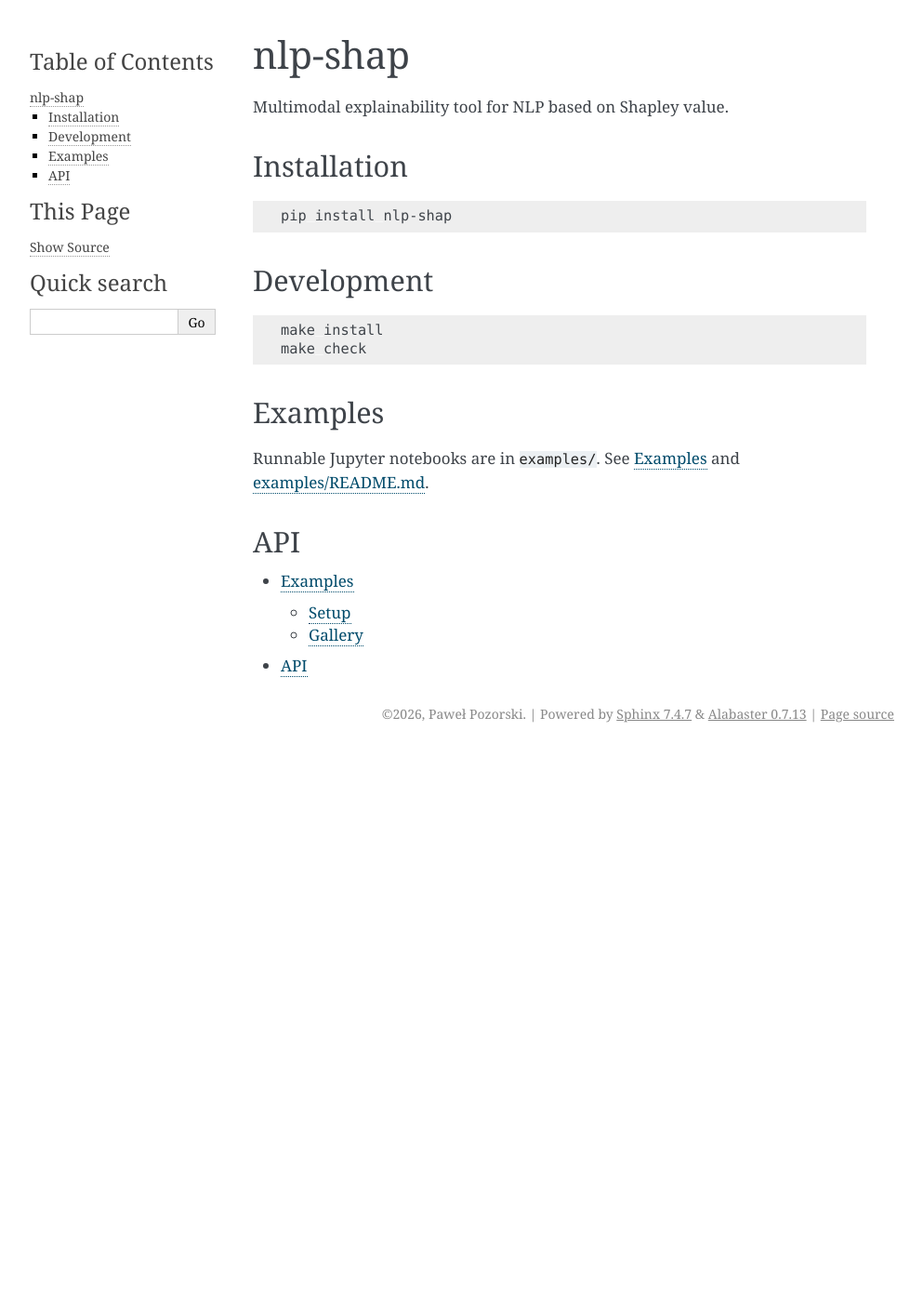
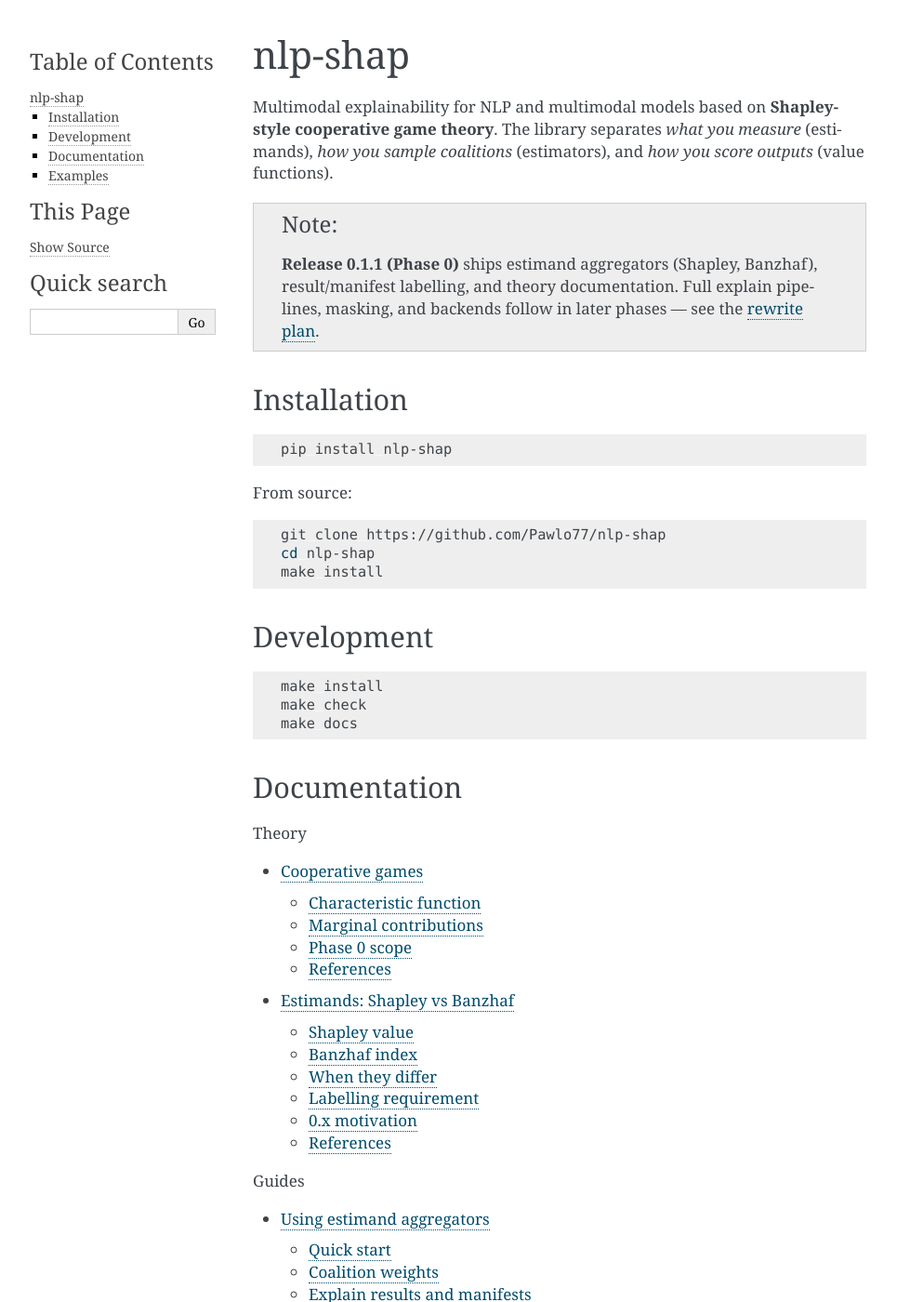
Before and after one commit to Pawlo77/nlp-shap, a Sphinx documentation site: the page built from docs/index.rst, in a window 1280 px wide and 1400 px high. Shown: the whole window at 93% size, without its empty margins (148-1141 px from the left). Built offline with Sphinx 7.4.7, drawn with Linux system fonts in a browser that asks for light colours; some of the changed text lies outside the part shown.

Commit message:
docs: add Phase 0 sphinx theory, guides, and API reference
Document cooperative-game foundations, Shapley vs Banzhaf estimands with
paper links, usage guides, and autodoc coverage for v0.1.1 public API.

```diff
--- a/docs/conf.py
+++ b/docs/conf.py
@@ -11,6 +11,7 @@
 
 extensions = [
     "sphinx.ext.autodoc",
+    "sphinx.ext.mathjax",
     "sphinx.ext.viewcode",
 ]
 
--- /dev/null
+++ b/docs/guides/estimands.rst
@@ -0,0 +1,81 @@
+Using estimand aggregators
+==========================
+
+Phase ``0.1.1`` exposes standalone **estimand aggregators**. You provide coalition
+masks and payoffs :math:`v(S)`; the library returns per-player attributions and
+records which estimand was used.
+
+Quick start
+-----------
+
+.. code-block:: python
+
+   from itertools import product
+
+   from nlp_shap import BanzhafAggregator, Estimand, ShapleyAggregator
+
+   num_players = 3
+   masks = [tuple(bits) for bits in product([False, True], repeat=num_players)]
+
+   def majority_payoff(mask: tuple[bool, ...]) -> float:
+       return 1.0 if sum(mask) >= 2 else 0.0
+
+   payoffs = [majority_payoff(mask) for mask in masks]
+
+   shapley = ShapleyAggregator().aggregate(masks, payoffs)
+   banzhaf = BanzhafAggregator().aggregate(masks, payoffs)
+
+   print("Shapley:", shapley)   # ~[0.333, 0.333, 0.333]
+   print("Banzhaf:", banzhaf)   # [0.5, 0.5, 0.5]
+
+Coalition weights
+-----------------
+
+Inspect weights without full aggregation:
+
+.. code-block:: python
+
+   from nlp_shap import ShapleyAggregator, BanzhafAggregator
+
+   shapley = ShapleyAggregator()
+   banzhaf = BanzhafAggregator()
+
+   n = 4
+   for k in range(n):
+       print(f"k={k}", shapley.coalition_weight(k, n), banzhaf.coalition_weight(k, n))
+
+Explain results and manifests
+-----------------------------
+
+Label outputs explicitly for archives and papers:
+
+.. code-block:: python
+
+   from nlp_shap import Estimand, ExplainResult, RunManifest, parse_manifest
+
+   result = ExplainResult(
+       estimand=Estimand.SHAPLEY,
+       values=(0.333, 0.333, 0.333),
+   )
+
+   manifest = RunManifest(estimand=result.estimand, run_id="run-42")
+   payload = manifest.to_dict()
+   restored = parse_manifest(payload)
+
+   assert restored.estimand is Estimand.SHAPLEY
+
+Wire values for JSON manifests use :data:`~nlp_shap.domain.estimands.EstimandWire`
+(``"shapley"`` | ``"banzhaf"``).
+
+Notebook
+--------
+
+See the runnable walkthrough in :doc:`../examples` —
+``examples/estimands_toy_game.ipynb``.
+
+Further reading
+---------------
+
+- Theory: :doc:`../theory/estimands`
+- Cooperative games: :doc:`../theory/cooperative_games`
+- API: :doc:`../api`
--- a/docs/index.rst
+++ b/docs/index.rst
@@ -1,7 +1,17 @@
 nlp-shap
 ========
 
-Multimodal explainability tool for NLP based on Shapley value.
+Multimodal explainability for NLP and multimodal models based on **Shapley-style
+cooperative game theory**. The library separates *what you measure* (estimands),
+*how you sample coalitions* (estimators), and *how you score outputs* (value
+functions).
+
+.. note::
+
+   **Release 0.1.1 (Phase 0)** ships estimand aggregators (Shapley, Banzhaf),
+   result/manifest labelling, and theory documentation. Full explain pipelines,
+   masking, and backends follow in later phases — see the
+   `rewrite plan <https://github.com/Pawlo77/nlp-shap-research/blob/main/docs/plans/infrastructure/nlp-shap%20Package%20Rewrite.md>`_.
 
 Installation
 ------------
@@ -10,6 +20,14 @@
 
    pip install nlp-shap
 
+From source:
+
+.. code-block:: bash
+
+   git clone https://github.com/Pawlo77/nlp-shap
+   cd nlp-shap
+   make install
+
 Development
 -----------
 
@@ -17,18 +35,32 @@
 
    make install
    make check
+   make docs
+
+Documentation
+-------------
+
+.. toctree::
+   :maxdepth: 2
+   :caption: Theory
+
+   theory/cooperative_games
+   theory/estimands
+
+.. toctree::
+   :maxdepth: 2
+   :caption: Guides
+
+   guides/estimands
+
+.. toctree::
+   :maxdepth: 2
+   :caption: Reference
+
+   examples
+   api
 
 Examples
 --------
 
-Runnable Jupyter notebooks are in ``examples/``. See :doc:`examples` and
-`examples/README.md <https://github.com/Pawlo77/nlp-shap/blob/main/examples/README.md>`_.
-
-API
----
-
-.. toctree::
-   :maxdepth: 2
-
-   examples
-   api
+Runnable Jupyter notebooks live in ``examples/``. See :doc:`examples`.
--- /dev/null
+++ b/docs/theory/cooperative_games.rst
@@ -0,0 +1,50 @@
+Cooperative games
+=================
+
+``nlp-shap`` explains model behaviour by treating input units (tokens, segments,
+etc.) as **players** in a cooperative game. Each coalition :math:`S \subseteq N`
+of players yields a **payoff** :math:`v(S)` from a characteristic function
+:math:`v` defined by a value function and model inference.
+
+Characteristic function
+-----------------------
+
+A cooperative game is given by:
+
+- a finite player set :math:`N = \{1, \dots, n\}`
+- a function :math:`v : 2^N \to \mathbb{R}` with :math:`v(\emptyset)` as the
+  empty-coalition reference
+
+In explainability, :math:`v(S)` is the utility of the model output when only
+the players in :math:`S` are **present** (others are masked according to an
+absence policy). The grand coalition :math:`v(N)` is the unmasked input.
+
+Marginal contributions
+----------------------
+
+For player :math:`i` and coalition :math:`S \subseteq N \setminus \{i\}` the
+marginal contribution is:
+
+.. math::
+
+   \Delta_i(S) = v(S \cup \{i\}) - v(S)
+
+Attribution methods differ in how they **weight** and **aggregate** marginal
+contributions across coalitions — see :doc:`estimands`.
+
+Phase 0 scope
+-------------
+
+Version ``0.1.1`` ships **estimand aggregators** only. Coalition sampling,
+masking, backends, and the full explain pipeline arrive in later phases. The
+aggregators assume you supply coalition masks and aligned payoffs
+:math:`v(S)`.
+
+References
+----------
+
+- Shapley, L. S. (1953). *A Value for n-person Games*. In *Contributions to the
+  Theory of Games II*, Annals of Mathematics Studies 28, Princeton University
+  Press. `Project Euclid <https://projecteuclid.org/journals/contributions-to-the-theory-of-games/volume-2/issue-none/A-Value-for-n-person-Games/10.1215/sm/1175702444.full>`__
+- Owen, G. (1972). *Multilinear extensions of games*. Management Science.
+  `DOI:10.1287/mnsc.18.5.64 <https://doi.org/10.1287/mnsc.18.5.64>`__
--- /dev/null
+++ b/docs/theory/estimands.rst
@@ -0,0 +1,97 @@
+Estimands: Shapley vs Banzhaf
+==============================
+
+An **estimand** is the quantity your attribution procedure targets. Monte Carlo
+coalition averaging does **not** automatically estimate Shapley values; unweighted
+means over sampled coalitions estimate the **Banzhaf index** unless Shapley
+weights are applied explicitly.
+
+``nlp-shap`` keeps estimands separate from estimators so results and archive
+manifests are honestly labelled.
+
+Shapley value
+-------------
+
+The Shapley value :math:`\phi_i(v)` for player :math:`i` is:
+
+.. math::
+
+   \phi_i(v) = \sum_{S \subseteq N \setminus \{i\}}
+   \frac{|S|!\,(|N|-|S|-1)!}{|N|!}
+   \bigl(v(S \cup \{i\}) - v(S)\bigr)
+
+The weight for a coalition of size :math:`|S| = k` (excluding :math:`i`) is:
+
+.. math::
+
+   w_{\mathrm{Shapley}}(k, n) = \frac{k!\,(n-k-1)!}{n!}
+
+Implemented in :class:`~nlp_shap.estimation.estimands.shapley.ShapleyAggregator`.
+
+**Properties (axiomatic):** efficiency, symmetry, dummy player, additivity —
+see Shapley (1953).
+
+Banzhaf index
+-------------
+
+The Banzhaf index :math:`\beta_i(v)` uses **uniform** weights over
+:math:`S \subseteq N \setminus \{i\}`:
+
+.. math::
+
+   \beta_i(v) = \frac{1}{2^{|N|-1}}
+   \sum_{S \subseteq N \setminus \{i\}}
+   \bigl(v(S \cup \{i\}) - v(S)\bigr)
+
+Equivalently, :math:`w_{\mathrm{Banzhaf}}(k, n) = 2^{-(n-1)}` for every
+coalition size :math:`k`.
+
+Implemented in :class:`~nlp_shap.estimation.estimands.banzhaf.BanzhafAggregator`.
+
+When they differ
+----------------
+
+For **additive** games :math:`v(S) = \sum_{i \in S} a_i`, Shapley and Banzhaf
+coincide (both recover coefficients :math:`a_i`).
+
+For **non-additive** games they diverge. A standard toy example is the
+**majority/threshold** game with :math:`|N|=3` and :math:`v(S)=1` iff
+:math:`|S| \ge 2`, else :math:`0`:
+
+- Shapley: each player receives :math:`2/6 \approx 0.333`
+- Banzhaf: each player receives :math:`0.5`
+
+The test suite locks this divergence on identical coalition samples.
+
+Labelling requirement
+---------------------
+
+Every :class:`~nlp_shap.pipeline.result.ExplainResult` carries an
+:class:`~nlp_shap.domain.estimands.Estimand` label. Run archives persist the
+same label in :class:`~nlp_shap.pipeline.manifest.RunManifestPayload` so
+downstream analysis never misreports Banzhaf output as Shapley.
+
+0.x motivation
+--------------
+
+Legacy MLLM-Shap Monte Carlo paths averaged coalition contributions without
+Shapley weights while labelling outputs "Shapley". Phase 0 fixes this at the
+architecture level by splitting :class:`~nlp_shap.protocols.estimand.EstimandAggregator`
+from future estimator plugins.
+
+References
+----------
+
+- Shapley, L. S. (1953). *A Value for n-person Games*.
+  `Project Euclid <https://projecteuclid.org/journals/contributions-to-the-theory-of-games/volume-2/issue-none/A-Value-for-n-person-Games/10.1215/sm/1175702444.full>`__
+- Banzhaf, J. F. (1965). *Weighted voting doesn't work: A mathematical analysis*.
+  *Rutgers Law Review*, 19(2), 317–343.
+- Strumbelj, E., & Kononenko, I. (2014). *Explaining prediction models and
+  individual predictions with feature contributions*.
+  `DOI:10.1016/j.knosys.2013.10.012 <https://doi.org/10.1016/j.knosys.2013.10.012>`__
+  (Banzhaf-style unweighted coalition averages in explainability)
+- Lundberg, S. M., & Lee, S.-I. (2017). *A Unified Approach to Interpreting
+  Model Predictions* (SHAP). NeurIPS.
+  `NeurIPS proceedings <https://papers.nips.cc/paper/7062-a-unified-approach-to-interpreting-model-predictions>`__
+- Fryer, D., Strümke, I., & Nguyen, H. (2021). *Shapley Values for NLP
+  Explainability*. `arXiv:2104.08744 <https://arxiv.org/abs/2104.08744>`__
```
Also changed, not shown: docs/api.rst (+46 -2 lines), docs/examples.rst (+14 -6 lines), .cursor/skills/nlp-shap-rewrite/SKILL.md, 1 other file.
